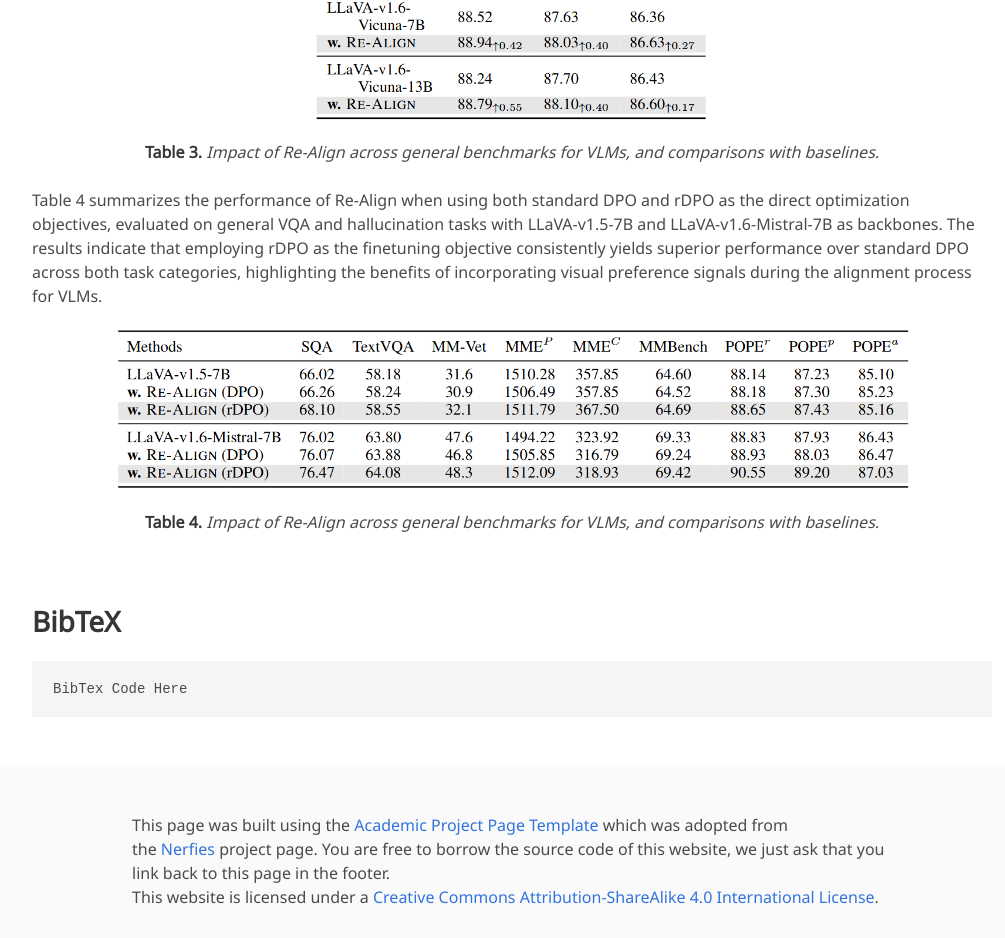
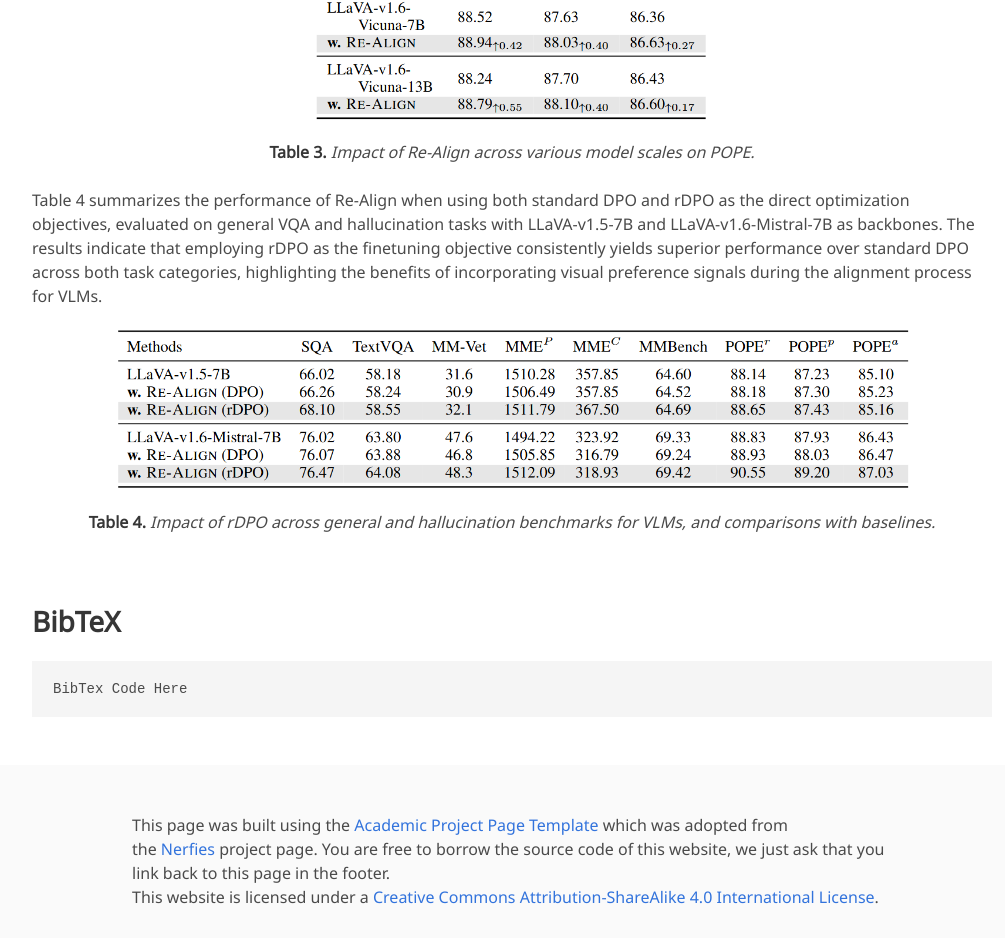
Before and after one commit to taco-group/Re-Align, a plain HTML site: page index.html in a window 1280 px wide. Shown: the part 4366-5304 px from the top of the page, without its empty margins (128-1133 px from the left). Drawn offline with nearby package versions, Linux system fonts and the light colour scheme; some icons are missing; a web font is replaced by a local one.

Commit message:
update pages

```diff
--- a/index.html
+++ b/index.html
@@ -242,7 +242,7 @@
         </p>
         <img src="asset\pics\table3.png" alt="MY ALT TEXT" style="display: block; margin: 0 auto; width: 400px; height: auto;"/>
         <div class="content has-text-centered"><p></p><strong>Table 3. </strong>
-          <em>Impact of Re-Align across general benchmarks for VLMs, and comparisons with baselines.</em>
+          <em>Impact of Re-Align across various model scales on POPE.</em>
         </div>
         <p>
           Table 4 summarizes the performance of Re-Align when using both standard DPO and rDPO as the direct optimization objectives, evaluated on general VQA and hallucination tasks with LLaVA-v1.5-7B and LLaVA-v1.6-Mistral-7B as backbones. The results indicate that employing rDPO as the finetuning objective consistently yields superior performance over standard DPO across both task categories, highlighting the benefits of incorporating visual preference signals during the alignment process for VLMs.
@@ -250,7 +250,7 @@
 
         <img src="asset\pics\table4.png" alt="MY ALT TEXT" style="display: block; margin: 0 auto; width: 800px; height: auto;"/>
         <div class="content has-text-centered"><p></p><strong>Table 4. </strong>
-          <em>Impact of Re-Align across general benchmarks for VLMs, and comparisons with baselines.</em>
+          <em>Impact of rDPO across general and hallucination benchmarks for VLMs, and comparisons with baselines.</em>
         </div>
       </div>
     </div>
```
